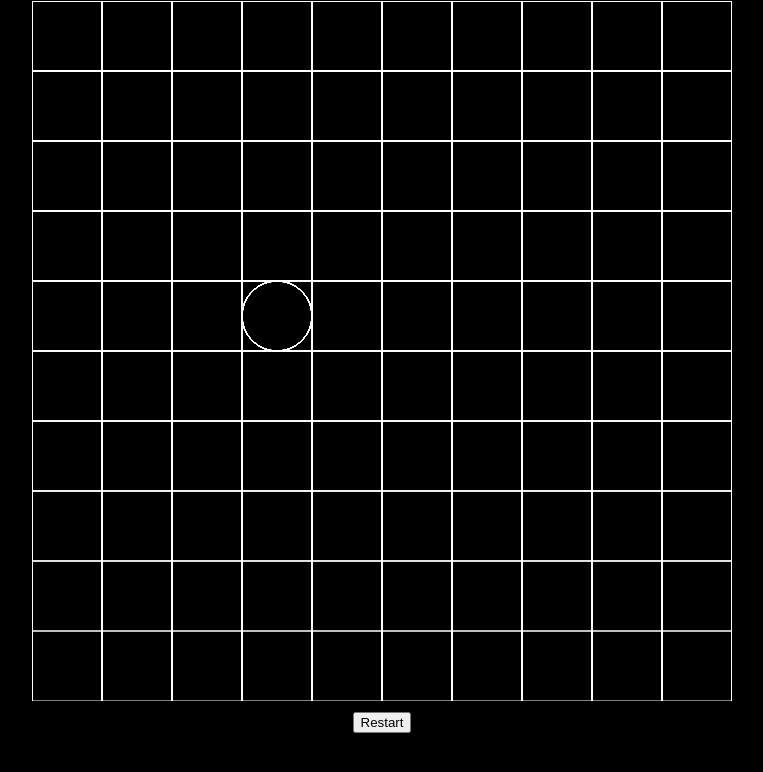
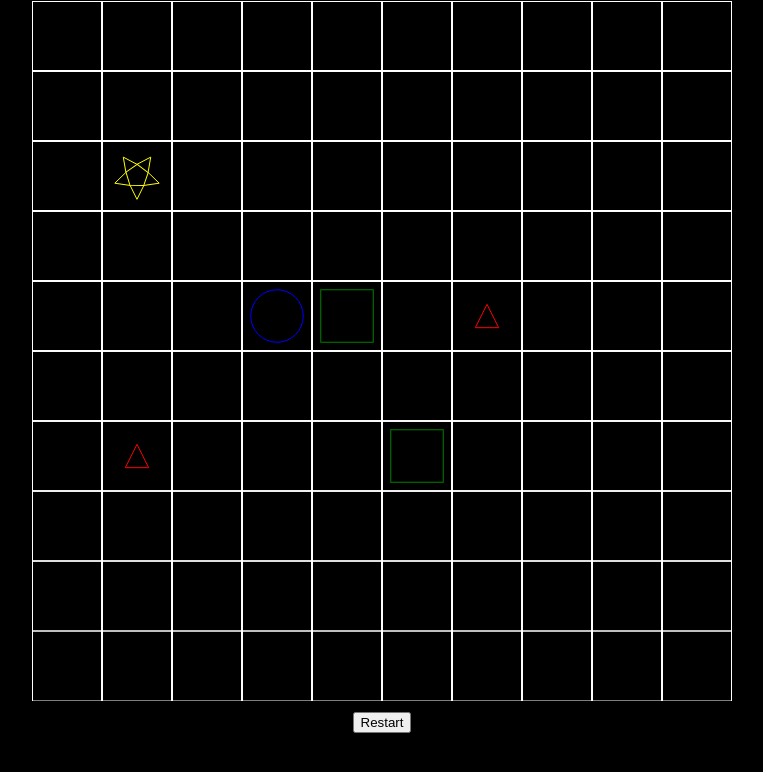
Before and after one commit to DiogoV10/React-Space-Swipe, a React app in the folder code/: page / in a window 1280 px wide. Shown: the whole page, without its empty margins (258-1021 px from the left). Built offline with nearby package versions, Linux system fonts and the light colour scheme.

Commit message:
Sprites Done

```diff
--- a/code/src/index.js
+++ b/code/src/index.js
@@ -2,52 +2,158 @@ import React from 'react';
 import ReactDOM from 'react-dom';
 import './index.css';
 
+class TriangleSprite {
+  constructor(x, y, gridSize, cellSize, triangleSize, color) {
+      this.x = x;
+      this.y = y;
+      this.gridSize = gridSize;
+      this.cellSize = cellSize;
+      this.triangleSize = triangleSize;
+      this.color = color;
+  }
+
+  draw(context) {
+    context.strokeStyle = this.color;
+    context.beginPath();
+    context.moveTo(
+        this.x * this.cellSize + this.cellSize / 2,
+        this.y * this.cellSize + this.cellSize / 2 - this.triangleSize / 2
+    );
+    context.lineTo(
+        this.x * this.cellSize + this.cellSize / 2 - this.triangleSize / 2,
+        this.y * this.cellSize + this.cellSize / 2 + this.triangleSize / 2
+    );
+    context.lineTo(
+        this.x * this.cellSize + this.cellSize / 2 + this.triangleSize / 2,
+        this.y * this.cellSize + this.cellSize / 2 + this.triangleSize / 2
+    );
+    context.lineTo(
+      this.x * this.cellSize + this.cellSize / 2,
+      this.y * this.cellSize + this.cellSize / 2 - this.triangleSize / 2
+    );
+    context.stroke();
+    context.closePath();
+  }
+}
+
+const triangleSprites = [];
+
+function drawTriangleSprites(context) {
+    triangleSprites.forEach(function(triangleSprite) {
+        triangleSprite.draw(context);
+    });
+}
+
+
 class SquareSprite {
-    constructor(x, y, gridSize, cellSize, squareSize) {
+    constructor(x, y, gridSize, cellSize, squareSize, color) {
       this.x = x;
       this.y = y;
       this.gridSize = gridSize;
       this.cellSize = cellSize;
       this.squareSize = squareSize;
+      this.color = color;
     }
 
     draw(context) {
-      context.fillRect(
-        this.x * this.cellSize + this.cellSize / 2,
-        this.y * this.cellSize + this.cellSize / 2,
+      context.strokeStyle = this.color;
+      context.beginPath();
+      context.strokeRect(
+        this.x * this.cellSize + (this.cellSize - this.squareSize) / 2,
+        this.y * this.cellSize + (this.cellSize - this.squareSize) / 2,
         this.squareSize,
         this.squareSize
       );
+      context.stroke()
+      context.closePath();
     }
   }
 
-  const sprites = [];
+const squareSprites = [];
 
-  function drawSprites(context) {
-      sprites.forEach(function(sprite) {
-          sprite.draw(context);
-      });
-  }
+function drawsquareSprites(context) {
+    squareSprites.forEach(function(sprite) {
+        sprite.draw(context);
+    });
+}
 
 
-class CircleSprite {
-    constructor(x, y, gridSize, cellSize) {
+class StarSprite {
+  constructor(x, y, gridSize, cellSize, starSize, color) {
       this.x = x;
       this.y = y;
       this.gridSize = gridSize;
       this.cellSize = cellSize;
+      this.starSize = starSize;
+      this.color = color;
+      this.angle = Math.PI / 5;
+      this.ratio = 5 / 2;
+      this.innerRadius = this.starSize / this.ratio;
+  }
+
+  draw(context) {
+    context.strokeStyle = this.color;
+    //Draw the star
+    context.beginPath();
+    context.moveTo(
+      this.x * this.cellSize + this.cellSize / 2 + this.starSize * Math.cos(0 * 72 * Math.PI / 180 + Math.PI / 2),
+      this.y * this.cellSize + this.cellSize / 2 + this.starSize * Math.sin(0 * 72 * Math.PI / 180 + Math.PI / 2)
+    );
+    for (let i = 0; i <= 4; i++) {
+        context.lineTo(
+            this.x * this.cellSize + this.cellSize / 2 + this.starSize * Math.cos(i * 72 * Math.PI / 180 + Math.PI / 2),
+            this.y * this.cellSize + this.cellSize / 2 + this.starSize * Math.sin(i * 72 * Math.PI / 180 + Math.PI / 2)
+        );
+        context.lineTo(
+            this.x * this.cellSize + this.cellSize / 2 + this.starSize / 2 * Math.cos(i * 72 * Math.PI / 180 + Math.PI / 2 + 36 * Math.PI / 180),
+            this.y * this.cellSize + this.cellSize / 2 + this.starSize / 2 * Math.sin(i * 72 * Math.PI / 180 + Math.PI / 2 + 36 * Math.PI / 180)
+        );
+    }
+    context.closePath();
+    context.stroke();
+    // Draw the pentagon
+    context.beginPath();
+    context.save();
+    context.translate(
+      this.x * this.cellSize + this.cellSize / 2,
+      this.y * this.cellSize + this.cellSize / 2
+    );
+    context.rotate(55 * Math.PI / 180);
+    for (let i = 0; i <= 4; i++) {
+      context.lineTo(
+          this.starSize / 2 * Math.cos(i * 72 * Math.PI / 180),
+          this.starSize / 2 * Math.sin(i * 72 * Math.PI / 180)
+      );
+    }
+    context.closePath();
+    context.stroke();
+    context.restore();
+  }
+}
+
+
+class CircleSprite {
+    constructor(x, y, gridSize, cellSize, circleSize, color) {
+      this.x = x;
+      this.y = y;
+      this.gridSize = gridSize;
+      this.cellSize = cellSize;
+      this.circleSize = circleSize
+      this.color = color;
     }
 
     draw(context) {
+      context.strokeStyle = this.color;
       context.beginPath();
       context.arc(
         this.x * this.cellSize + this.cellSize / 2,
         this.y * this.cellSize + this.cellSize / 2,
-        this.cellSize / 2,
+        this.circleSize / 2,
         0,
         2 * Math.PI
       );
-      context.fill();
+      context.stroke();
+      context.closePath();
     }
   }
 
@@ -60,15 +166,6 @@ class CanvasWrapper extends React.Component {
       const gridSize = 10;
       const cellSize = canvas.width / gridSize;
 
-
-      const circleSprite = new CircleSprite(3, 4, gridSize, cellSize);
-      circleSprite.draw(ctx);
-
-      sprites.push(new SquareSprite(3, 4, gridSize, cellSize, 10));
-      sprites.push(new SquareSprite(5, 6, gridSize, cellSize, 10));
-      drawSprites(ctx);
-
-
       for (let i = 0; i <= gridSize; i++) {
         ctx.moveTo(i * cellSize, 0);
         ctx.lineTo(i * cellSize, canvas.height);
@@ -80,6 +177,23 @@ class CanvasWrapper extends React.Component {
         ctx.lineTo(canvas.width, i * cellSize);
         ctx.stroke();
       }
+
+      const circleSprite = new CircleSprite(3, 4, gridSize, cellSize, cellSize/2 * 1.5, "blue");
+      circleSprite.draw(ctx);
+
+      const starSprite = new StarSprite(1, 2, gridSize, cellSize, cellSize/3, "yellow");
+      starSprite.draw(ctx);
+
+      const color = "green"
+      squareSprites.push(new SquareSprite(4, 4, gridSize, cellSize, cellSize/2 * 1.5, color));
+      squareSprites.push(new SquareSprite(5, 6, gridSize, cellSize, cellSize/2 * 1.5, color));
+      drawsquareSprites(ctx);
+
+      const colorT = "red"
+      triangleSprites.push(new TriangleSprite(6, 4, gridSize, cellSize, cellSize/3, colorT));
+      triangleSprites.push(new TriangleSprite(1, 6, gridSize, cellSize, cellSize/3, colorT));
+      drawTriangleSprites(ctx);
+
     }
 
     render() {
```
Also changed, not shown: code/src/index.html (+1 -1 lines).
